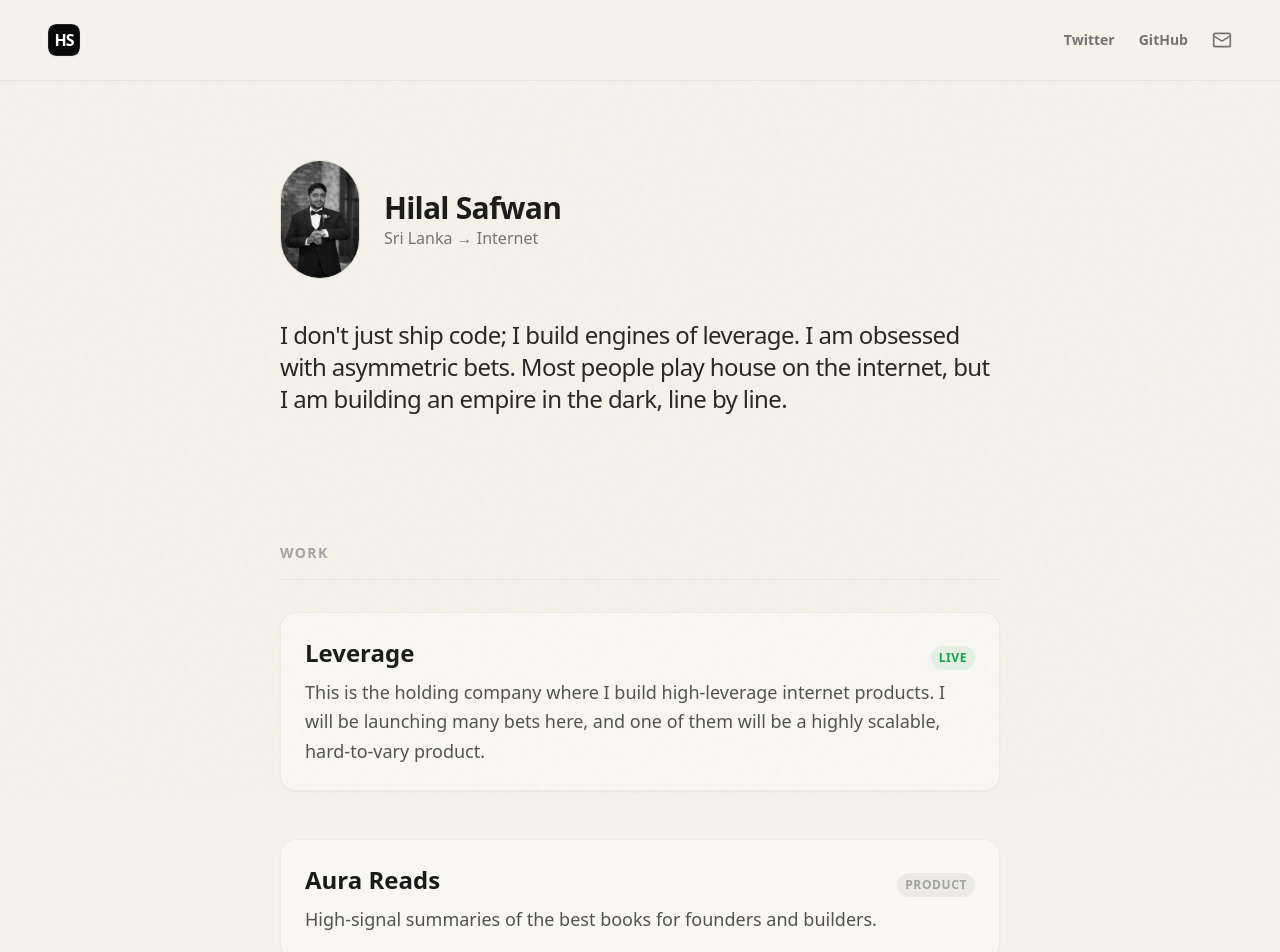
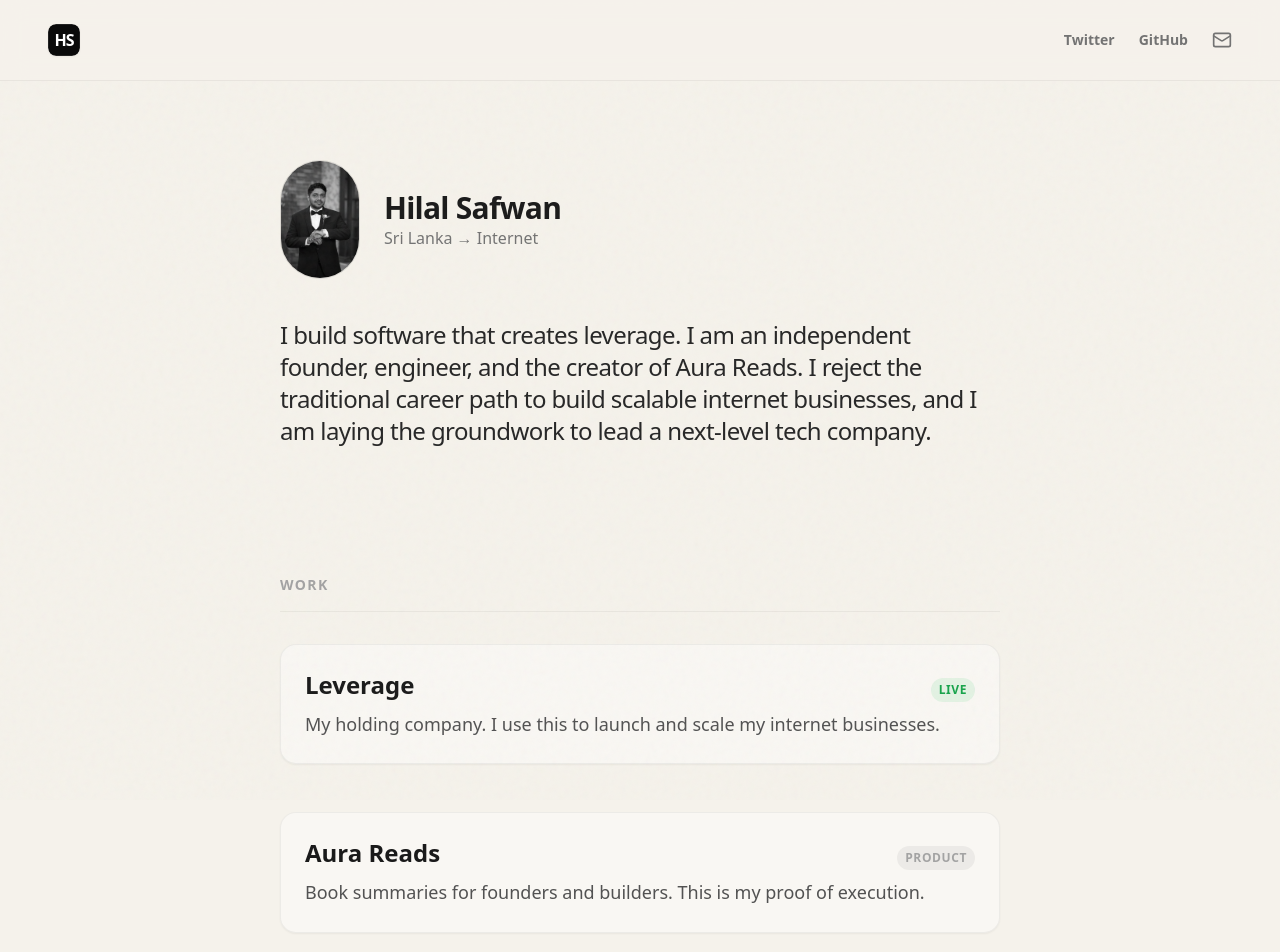
Before and after one commit to hilal953/my-portfolio, a Next.js app: page / in a window 1280 px wide. Shown: the top 952 px of the page. Built offline with nearby package versions, Linux system fonts and the light colour scheme; no server answers.

Commit message:
Update hero and project descriptions for sharper messaging

```diff
--- a/app/page.tsx
+++ b/app/page.tsx
@@ -75,7 +75,7 @@ export default function Home() {
             </div>
 
             <p className="text-xl md:text-2xl text-neutral-800 font-medium leading-relaxed tracking-tight">
-              I don&apos;t just ship code; I build engines of leverage. I am obsessed with asymmetric bets. Most people play house on the internet, but I am building an empire in the dark, line by line.
+              I build software that creates leverage. I am an independent founder, engineer, and the creator of Aura Reads. I reject the traditional career path to build scalable internet businesses, and I am laying the groundwork to lead a next-level tech company.
             </p>
           </FadeIn>
         </section>
@@ -95,7 +95,7 @@ export default function Home() {
                   <span className="text-xs font-semibold text-green-600 bg-green-500/10 px-2 py-1 rounded-full uppercase tracking-wider">Live</span>
                 </div>
                 <p className="text-neutral-600 text-lg leading-relaxed">
-                  This is the holding company where I build high-leverage internet products. I will be launching many bets here, and one of them will be a highly scalable, hard-to-vary product.
+                  My holding company. I use this to launch and scale my internet businesses.
                 </p>
               </a>
 
@@ -108,7 +108,7 @@ export default function Home() {
                   <span className="text-xs font-semibold text-neutral-400 uppercase tracking-wider bg-black/5 px-2 py-1 rounded-full">Product</span>
                 </div>
                 <p className="text-neutral-600 text-lg leading-relaxed">
-                  High-signal summaries of the best books for founders and builders.
+                  Book summaries for founders and builders. This is my proof of execution.
                 </p>
               </a>
 
```
